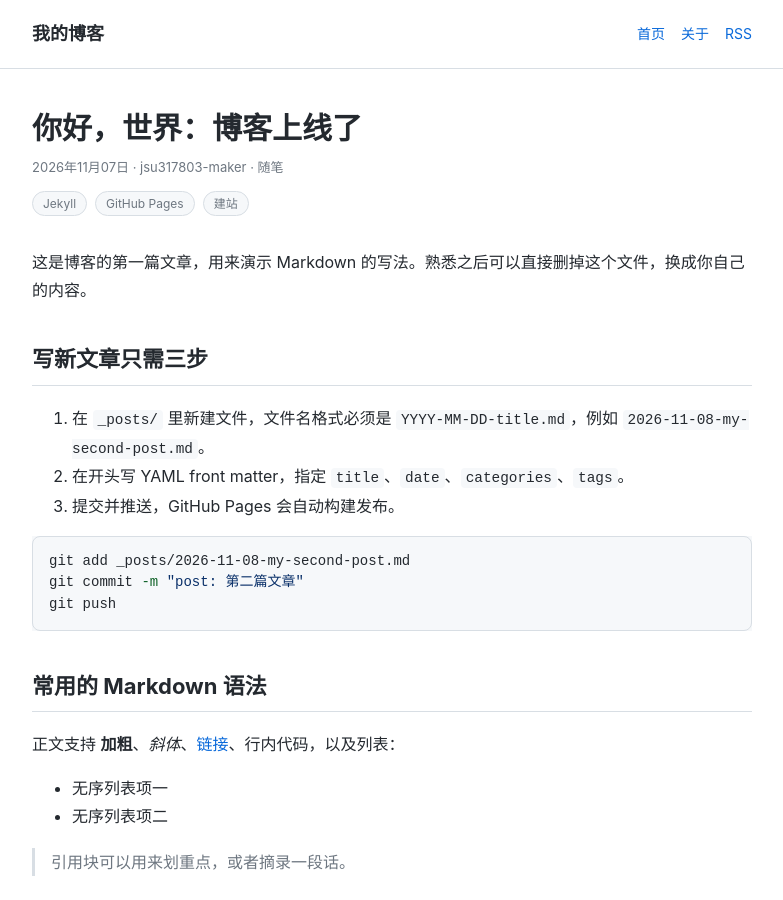
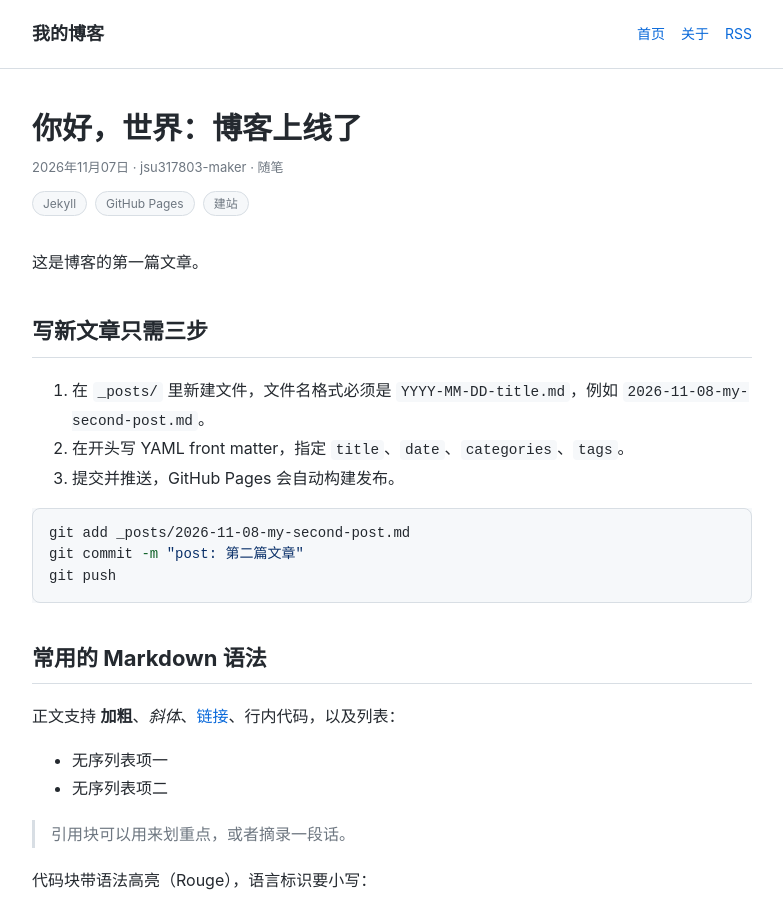
Before and after one commit to jsu317803-maker/jsu317803-maker.github.io, a Jekyll site: the page built from _posts/2026-11-07-hello-world.md, in a window 1280 px wide and 900 px high. Shown: the whole window, without its empty margins (248-1031 px from the left). Built offline with Jekyll 4.4.1, drawn with Linux system fonts in a browser that asks for light colours.

Commit message:
Update 2026-11-07-hello-world.md

```diff
--- a/_posts/2026-11-07-hello-world.md
+++ b/_posts/2026-11-07-hello-world.md
@@ -6,7 +6,7 @@ categories: [随笔]
 tags: [Jekyll, GitHub Pages, 建站]
 ---
 
-这是博客的第一篇文章，用来演示 Markdown 的写法。熟悉之后可以直接删掉这个文件，换成你自己的内容。
+这是博客的第一篇文章。
 
 ## 写新文章只需三步
 
```
